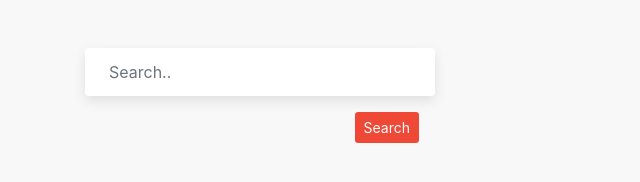
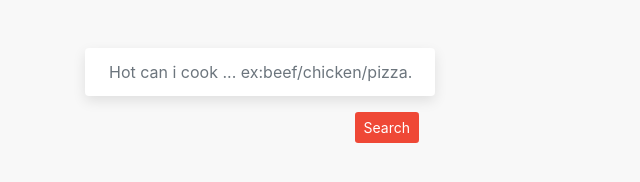
Before and after one commit to amrhassan93/Food-Api, a website with bundled scripts: page index.html in a window 1280 px wide. Shown: the whole page, without its empty margins (0-640 px from the left). Built offline with nearby package versions, Linux system fonts and the light colour scheme.

Commit message:
edit search place holder

```diff
--- a/index.html
+++ b/index.html
@@ -47,7 +47,7 @@
         <div class="container">
             <div class="row">
                 <div class="col-md-4">
-                    <input id="searchInput" type="text" class="form-control border-0 box-shadow p-4" placeholder="Search..">
+                    <input id="searchInput" type="text" class="form-control border-0 box-shadow p-4" placeholder="Hot can i cook ... ex:beef/chicken/pizza...??">
                     <button id="searchBtn" class="btn m-3 bg-red text-white btn-sm float-right ">Search</button>
                     <div id="searchResult">
                     </div>
```
